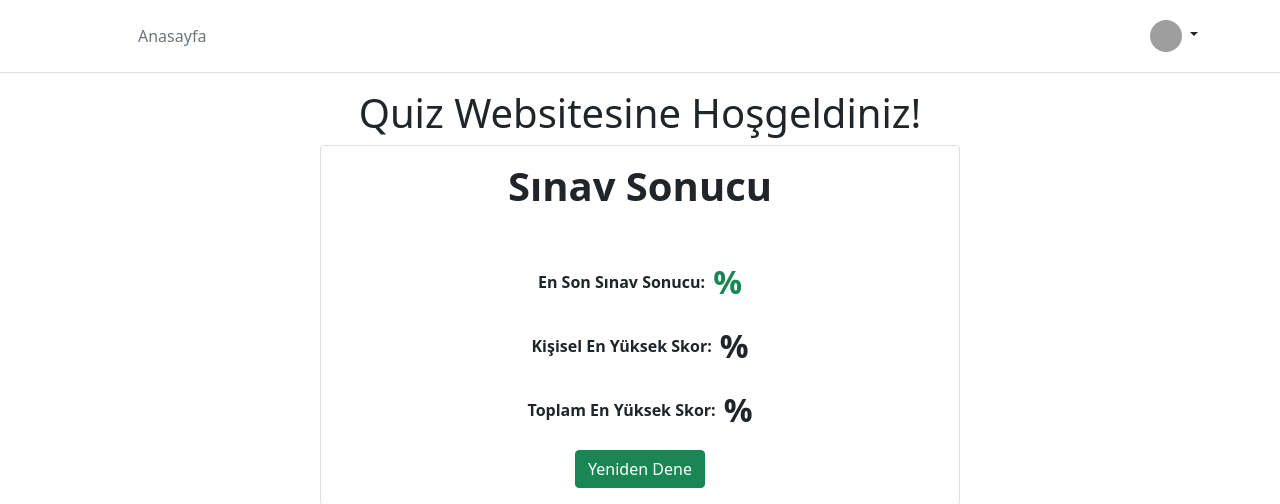
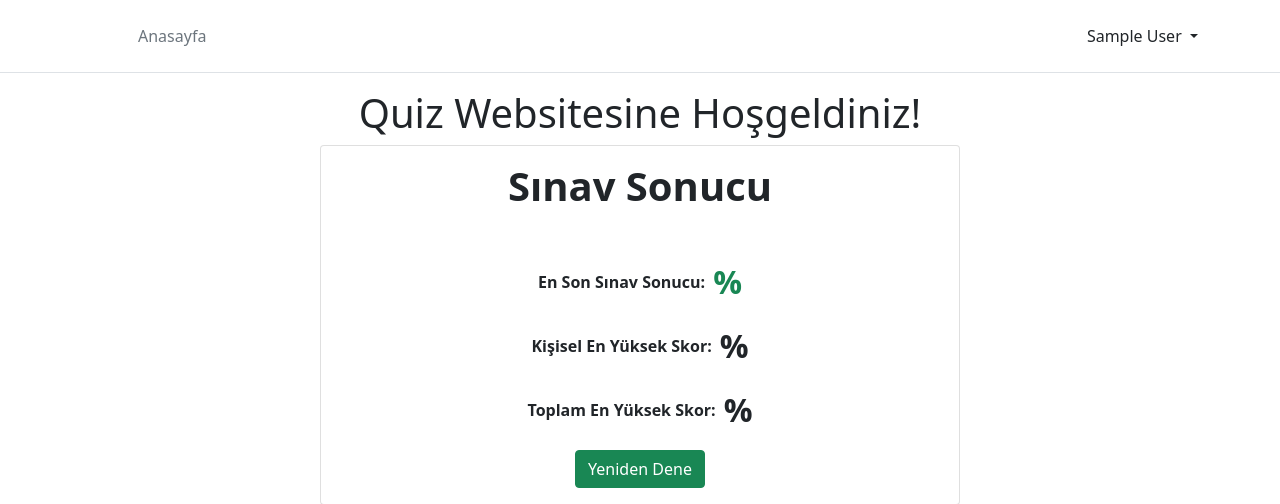
Before and after one commit to Dagbfatih/flask_quiz_project, a Flask app: template src/client/templates/index.html in a window 1280 px wide. Shown: the top 504 px of the page. Run offline with Flask 3, Linux system fonts and the light colour scheme; the template is opened without the code that fills it, so the values that code supplies are empty; the visitor is signed in with stand-in values (Sample User, id 1); grey boxes are pictures that could not be loaded.

Commit message:
Navbar -> username at right

```diff
--- a/src/app.py
+++ b/src/app.py
@@ -7,6 +7,7 @@
 from http.client import HTTPException
 from flask import Flask, jsonify, redirect
 from flask_injector import FlaskInjector
+from flask_login import current_user
 
 from config import Config
 from src.server.commands import db_seed, migration_fresh
@@ -60,6 +61,11 @@
 
     FlaskInjector(app=app, modules=[configure])
 
+    @app.context_processor
+    def inject_globals():
+        if current_user:
+            return dict(user=current_user)
+
     # Exception Handling
     @app.errorhandler(Exception)
     def handle_error(e):
--- a/src/client/templates/components/navigation/navbar.html
+++ b/src/client/templates/components/navigation/navbar.html
@@ -32,19 +32,11 @@
           data-bs-toggle="dropdown"
           aria-expanded="false"
         >
-          <img
-            src="https://github.com/mdo.png"
-            alt="mdo"
-            width="32"
-            height="32"
-            class="rounded-circle"
-          />
+          {% if user %} {{user.full_name}} {% endif %}
         </a>
         <ul class="dropdown-menu text-small" aria-labelledby="dropdownUser1">
           <li>
-            <a class="dropdown-item" href="/api/auth/logout">
-              Sign out
-            </a>
+            <a class="dropdown-item" href="/api/auth/logout"> Sign out </a>
           </li>
         </ul>
       </div>
```
